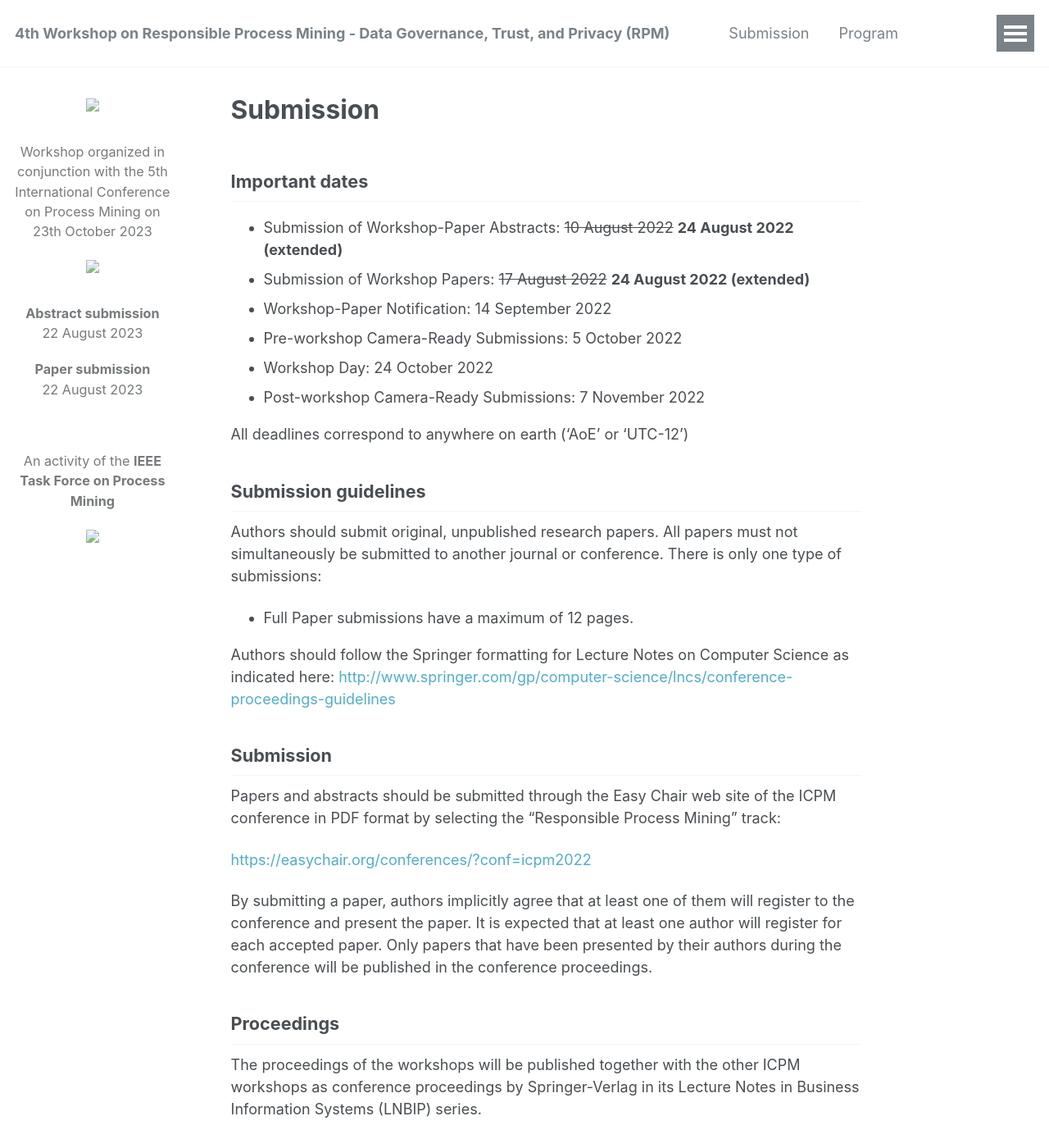
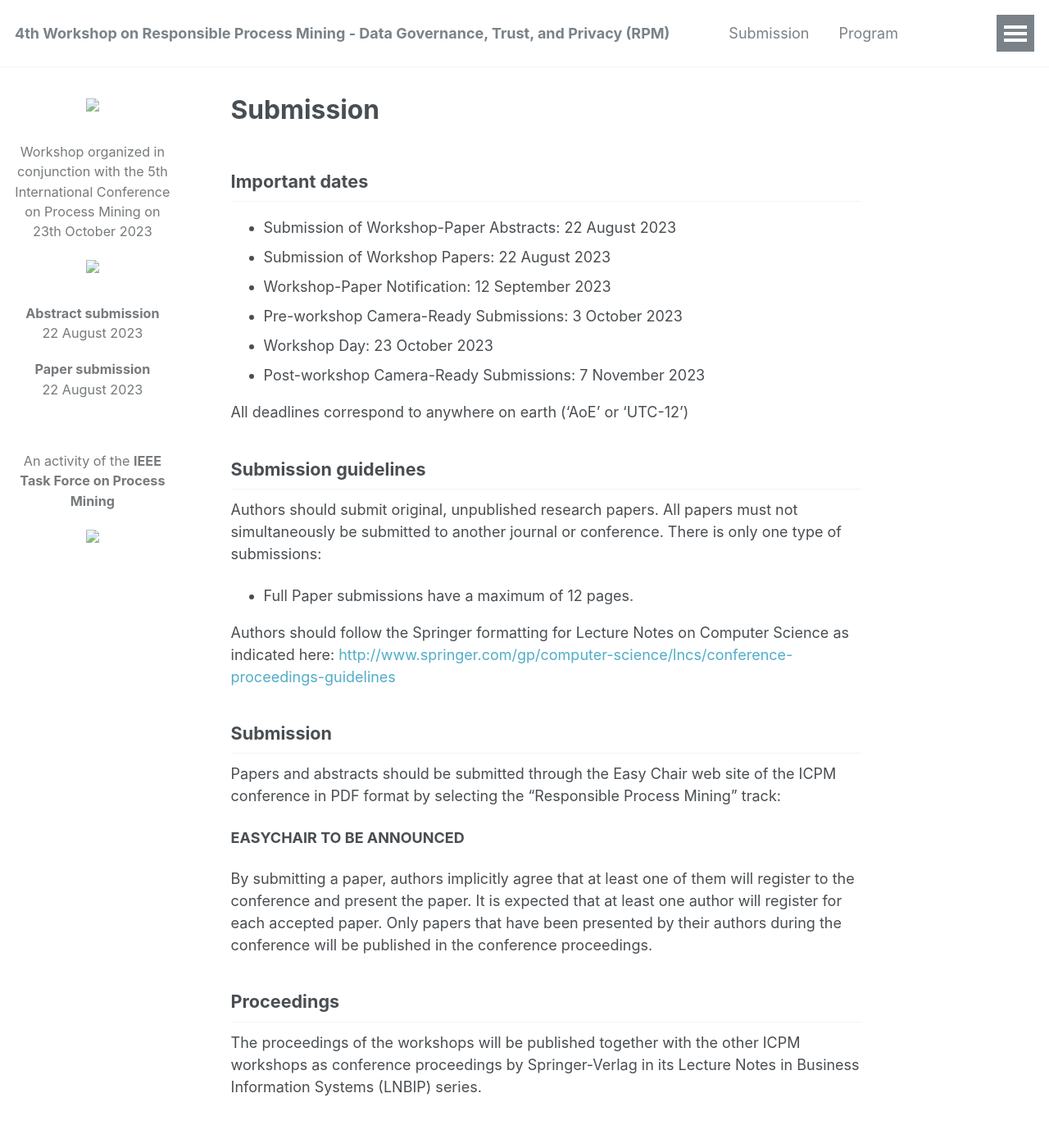
Before and after one commit to rpm-workshop/2023, a Jekyll site: the page built from _pages/submission.md, in a window 1280 px wide and 1400 px high. Shown: the whole window at 82% size. Built offline with Jekyll 4.4.1, drawn with Linux system fonts in a browser that asks for light colours.

Commit message:
Update submission.md

```diff
--- a/_pages/submission.md
+++ b/_pages/submission.md
@@ -6,12 +6,12 @@ author_profile: true
 
 ## Important dates
 
-* Submission of Workshop-Paper Abstracts: <del>10 August 2022</del> **24 August 2022 (extended)**
-* Submission of Workshop Papers: <del>17 August 2022</del> **24 August 2022 (extended)**
-* Workshop-Paper Notification: 14 September 2022
-* Pre-workshop Camera-Ready Submissions: 5 October 2022
-* Workshop Day: 24 October 2022
-* Post-workshop Camera-Ready Submissions: 7 November 2022
+* Submission of Workshop-Paper Abstracts: 22 August 2023
+* Submission of Workshop Papers: 22 August 2023
+* Workshop-Paper Notification: 12 September 2023
+* Pre-workshop Camera-Ready Submissions: 3 October 2023
+* Workshop Day: 23 October 2023
+* Post-workshop Camera-Ready Submissions: 7 November 2023
 
 All deadlines correspond to anywhere on earth ('AoE' or 'UTC-12')
 
@@ -26,7 +26,7 @@ Authors should follow the Springer formatting for Lecture Notes on Computer Scie
 ## Submission
 Papers and abstracts should be submitted through the Easy Chair web site of the ICPM conference in PDF format by selecting the "Responsible Process Mining" track:
 
-[https://easychair.org/conferences/?conf=icpm2022](https://easychair.org/conferences/?conf=icpm2022)
+**EASYCHAIR TO BE ANNOUNCED**
 
 By submitting a paper, authors implicitly agree that at least one of them will register to the conference and present the paper. It is expected that at least one author will register for each accepted paper. Only papers that have been presented by their authors during the conference will be published in the conference proceedings.
 
```
